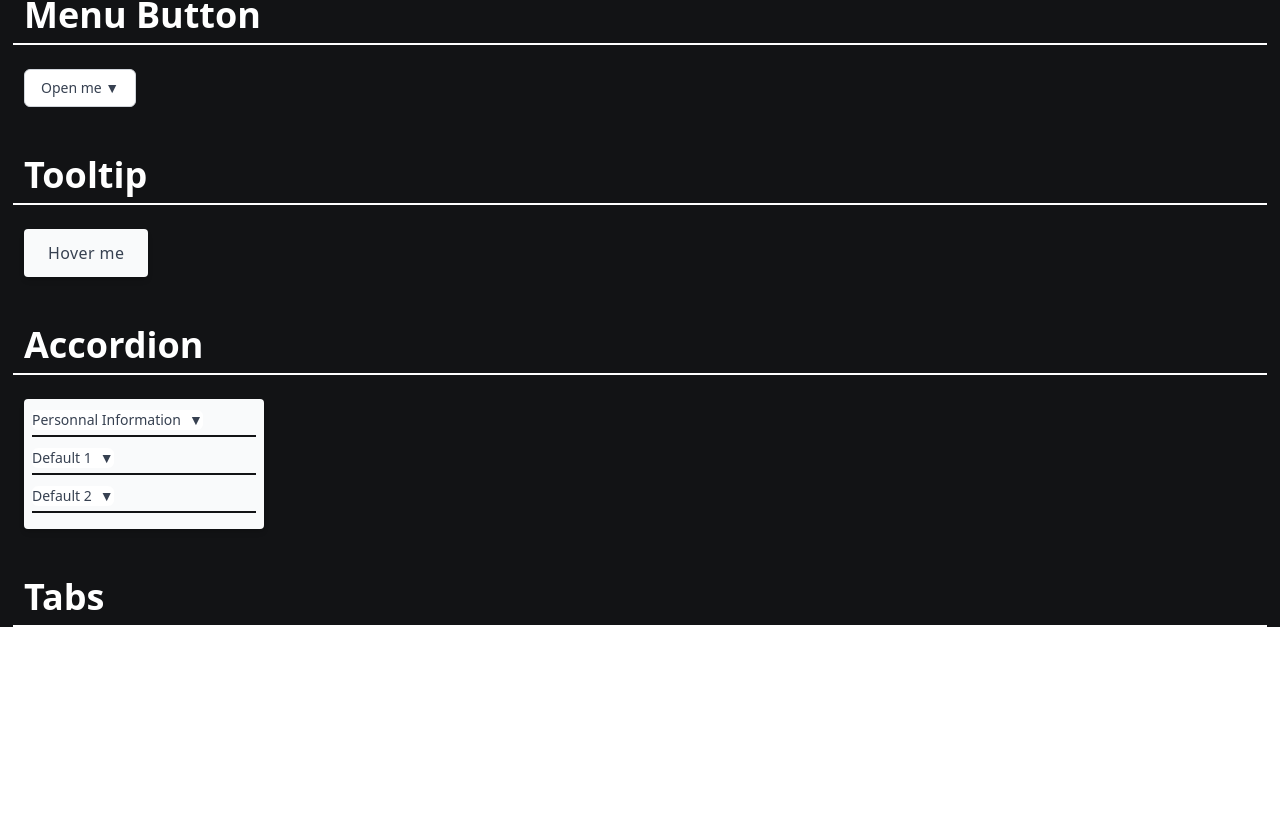
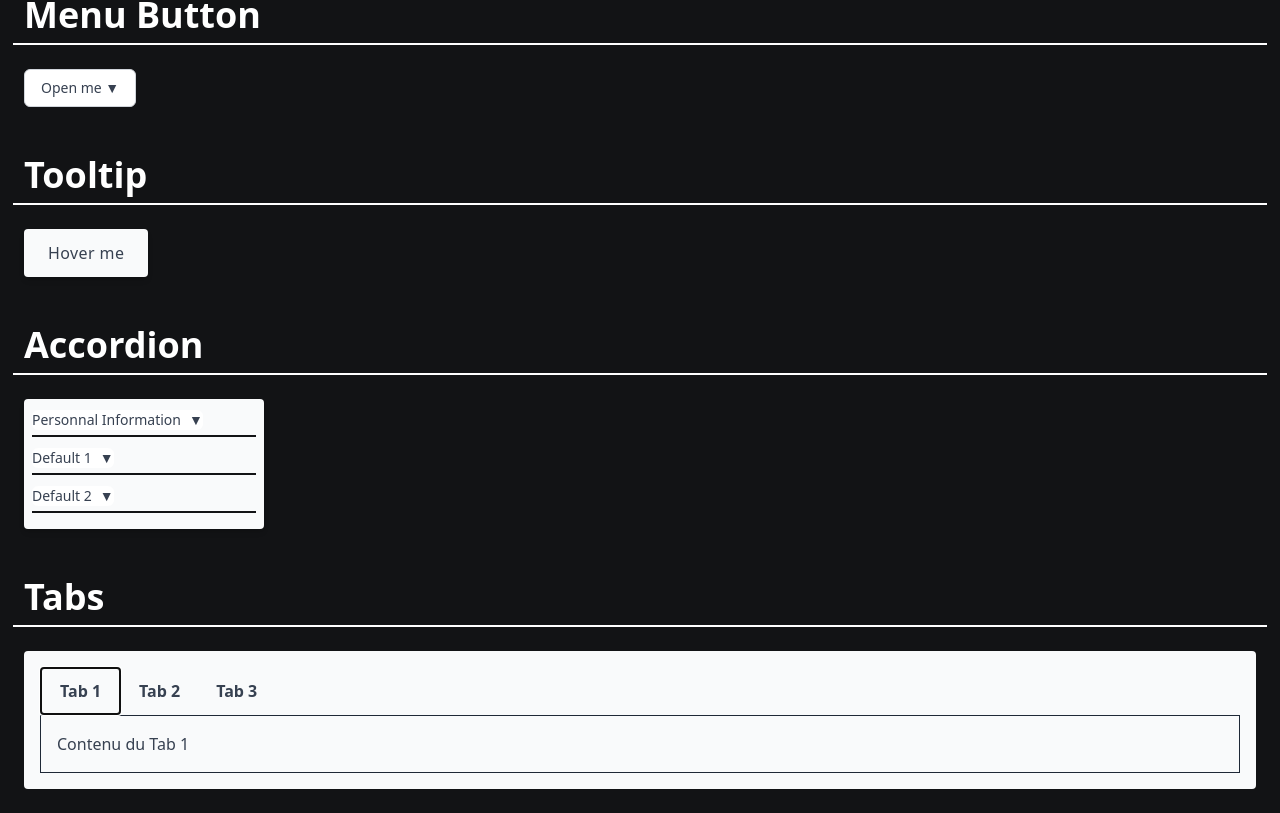
Before and after one commit to y28lyn/accessible-components, a React (Vite) app: page / in a window 1280 px wide. Shown: the part 975-1788 px from the top of the page. Before the commit the page ends 1602 px from the top, so only its background shows below. Built offline with nearby package versions, Linux system fonts and the light colour scheme.

Commit message:
feat: :sparkles: Tabs added

```diff
--- a/src/App.tsx
+++ b/src/App.tsx
@@ -6,11 +6,30 @@ import Switch from "./components/items/Switch";
 import MenuButton from "./components/items/MenuButton";
 import Tooltip from "./components/items/Tooltip";
 import Accordion from "./components/items/Accordion";
+import Tabs from "./components/items/Tabs";
 
 function App() {
   const handleSwitchChange = (isChecked: boolean) => {
     console.log(`Switch is ${isChecked ? "on" : "off"}`);
   };
+
+  const tabs = [
+    {
+      id: "tab1",
+      label: "Tab 1",
+      content: <div>Contenu du Tab 1</div>,
+    },
+    {
+      id: "tab2",
+      label: "Tab 2",
+      content: <div>Contenu du Tab 2</div>,
+    },
+    {
+      id: "tab3",
+      label: "Tab 3",
+      content: <div>Contenu du Tab 3</div>,
+    },
+  ];
 
   return (
     <>
@@ -84,6 +103,7 @@ function App() {
         />
 
         <Title title="Tabs" />
+        <Tabs tabs={tabs} />
       </main>
     </>
   );
--- /dev/null
+++ b/src/components/items/Tabs.tsx
@@ -0,0 +1,110 @@
+import { useState, useRef, useEffect } from "react";
+
+interface Tab {
+  id: string;
+  label: string;
+  content: React.ReactNode;
+}
+
+interface TabsProps {
+  tabs: Tab[];
+}
+
+const Tabs: React.FC<TabsProps> = ({ tabs }) => {
+  const [activeTab, setActiveTab] = useState<string | null>(null);
+  const tabListRef = useRef<HTMLDivElement | null>(null);
+
+  useEffect(() => {
+    if (tabListRef.current) {
+      const tabs = tabListRef.current.querySelectorAll('[role="tab"]');
+      if (tabs.length > 0) {
+        (tabs[0] as HTMLButtonElement).focus();
+        setActiveTab(tabs[0].getAttribute("aria-controls"));
+      }
+    }
+  }, []);
+
+  const handleTabClick = (tabId: string) => {
+    setActiveTab(tabId);
+  };
+
+  const handleKeyDown = (event: React.KeyboardEvent) => {
+    const index = tabs.findIndex((tab) => tab.id === activeTab);
+    const lastIndex = tabs.length - 1;
+
+    switch (event.key) {
+      case "ArrowRight":
+        event.preventDefault();
+        setActiveTab(tabs[(index + 1) % tabs.length].id);
+        break;
+      case "ArrowLeft":
+        event.preventDefault();
+        setActiveTab(tabs[(index - 1 + tabs.length) % tabs.length].id);
+        break;
+      case "Home":
+        event.preventDefault();
+        setActiveTab(tabs[0].id);
+        break;
+      case "End":
+        event.preventDefault();
+        setActiveTab(tabs[lastIndex].id);
+        break;
+      default:
+        break;
+    }
+  };
+
+  return (
+    <section className="p-6">
+      <div
+        role="tablist"
+        aria-labelledby="tabs-label"
+        ref={tabListRef}
+        className="bg-gray-50 rounded p-4"
+      >
+        {tabs.map((tab) => (
+          <button
+            key={tab.id}
+            role="tab"
+            aria-controls={tab.id}
+            aria-selected={activeTab === tab.id}
+            onClick={() => handleTabClick(tab.id)}
+            onKeyDown={handleKeyDown}
+            tabIndex={activeTab === tab.id ? 0 : -1}
+            className={`
+            ${activeTab === tab.id ? "border-2 border-gray-800" : "border-1"}
+            ${activeTab === tab.id ? "h-12" : "h-8"} px-4
+            font-semibold bg-gray-50 text-gray-700
+          `}
+          >
+            <span
+              style={{
+                outline: "0",
+                display: "inline-block",
+                border: "0",
+                padding: "2px",
+              }}
+            >
+              {tab.label}
+            </span>
+          </button>
+        ))}
+        {tabs.map((tab) => (
+          <div
+            key={tab.id}
+            role="tabpanel"
+            aria-labelledby={tab.id}
+            tabIndex={0}
+            className={`${
+              activeTab === tab.id ? "block" : "hidden"
+            } p-4 border border-gray-800 bg-gray-50 text-gray-700`}
+          >
+            {tab.content}
+          </div>
+        ))}
+      </div>
+    </section>
+  );
+};
+
+export default Tabs;
```
